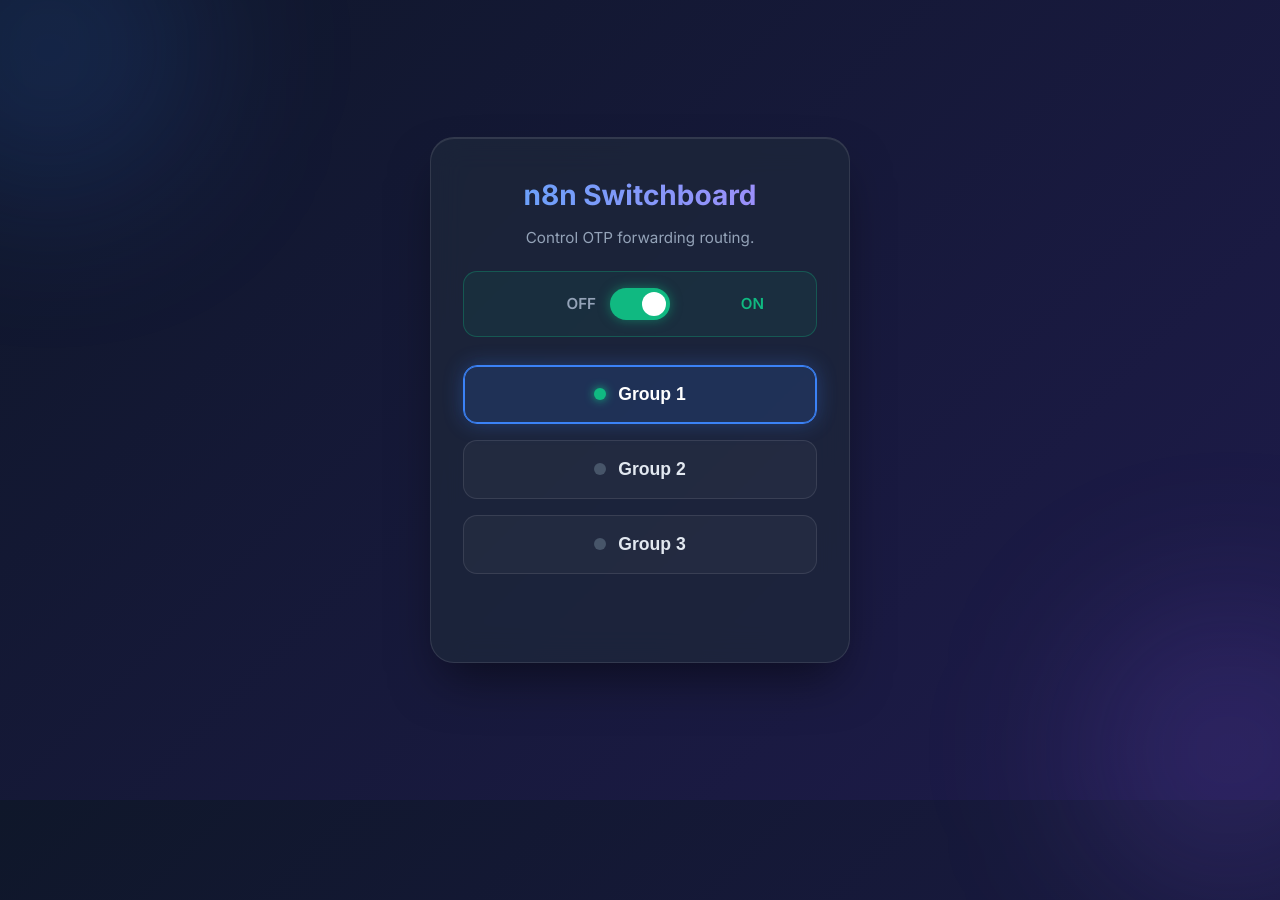
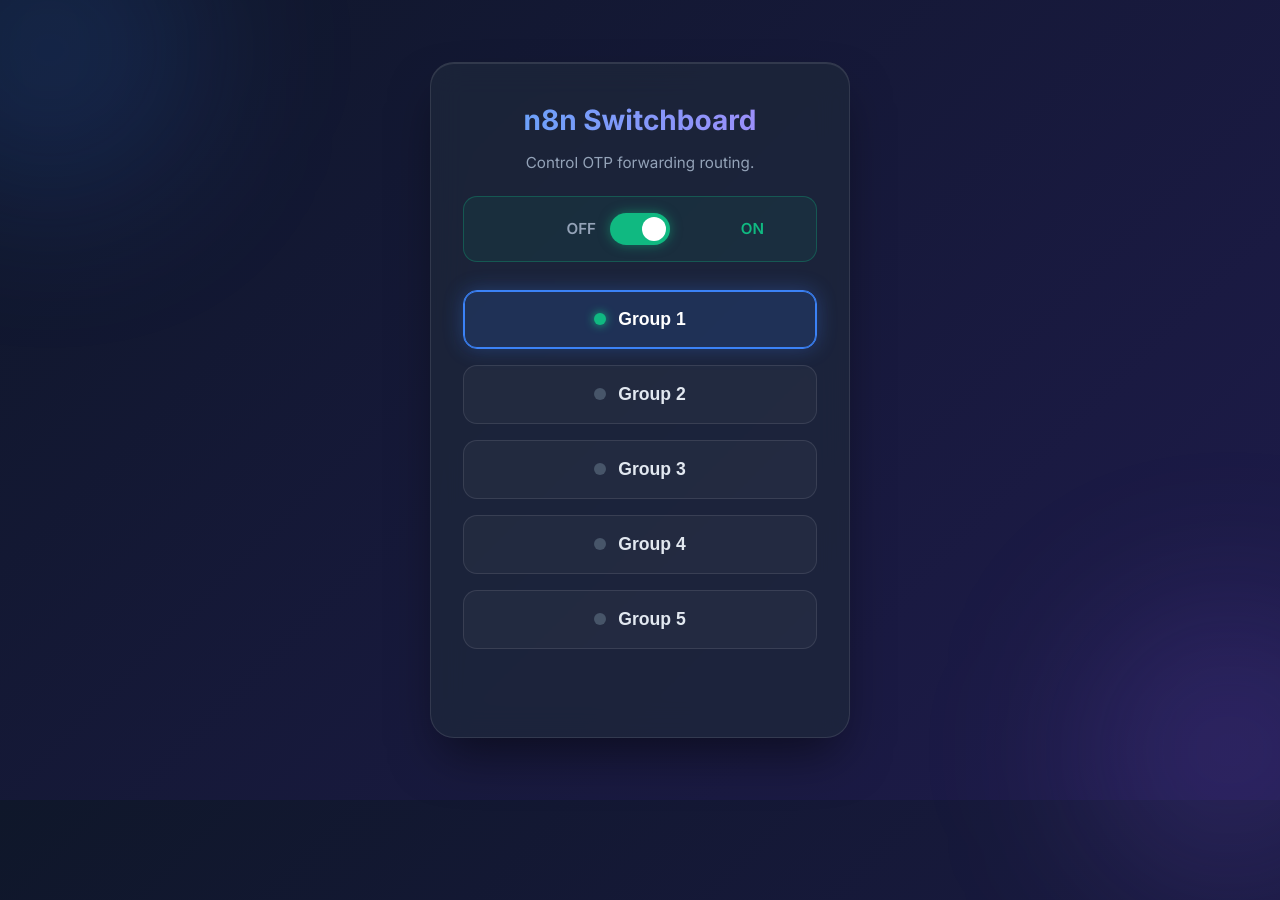
Before and after one commit to Prince4061/Test-OTP-send, a Flask app: page / in a window 1280 px wide; the page is wider, and only the part inside the window is pictured. Run offline with Flask 3, Linux system fonts and the light colour scheme.

Commit message:
Update GUI and API for Group 4 and Group 5

```diff
--- a/app.py
+++ b/app.py
@@ -30,7 +30,7 @@ def index():
     state = get_state()
     if request.method == 'POST':
         data = request.json
-        if data and 'group' in data and data['group'] in ['group_1', 'group_2', 'group_3']:
+        if data and 'group' in data and data['group'] in ['group_1', 'group_2', 'group_3', 'group_4', 'group_5']:
             state['active_group'] = data['group']
             set_state(state)
             return jsonify({"success": True, "active_group": state['active_group']})
--- a/templates/index.html
+++ b/templates/index.html
@@ -287,6 +287,14 @@
                     onclick="setGroup('group_3', this)">
                     <div class="indicator"></div> Group 3
                 </button>
+                <button class="group-btn {% if active_group == 'group_4' %}active{% endif %}" id="btn-group_4"
+                    onclick="setGroup('group_4', this)">
+                    <div class="indicator"></div> Group 4
+                </button>
+                <button class="group-btn {% if active_group == 'group_5' %}active{% endif %}" id="btn-group_5"
+                    onclick="setGroup('group_5', this)">
+                    <div class="indicator"></div> Group 5
+                </button>
             </div>
 
             <div class="status" id="statusMsg"></div>
@@ -360,7 +368,7 @@
                 .then(res => res.json())
                 .then(data => {
                     if (data.success) {
-                        const names = { group_1: 'Group 1', group_2: 'Group 2', group_3: 'Group 3' };
+                        const names = { group_1: 'Group 1', group_2: 'Group 2', group_3: 'Group 3', group_4: 'Group 4', group_5: 'Group 5' };
                         statusMsg.textContent = '✅ Active Route changed to ' + names[groupId];
                     } else {
                         statusMsg.textContent = '❌ Error updating group.';
```
